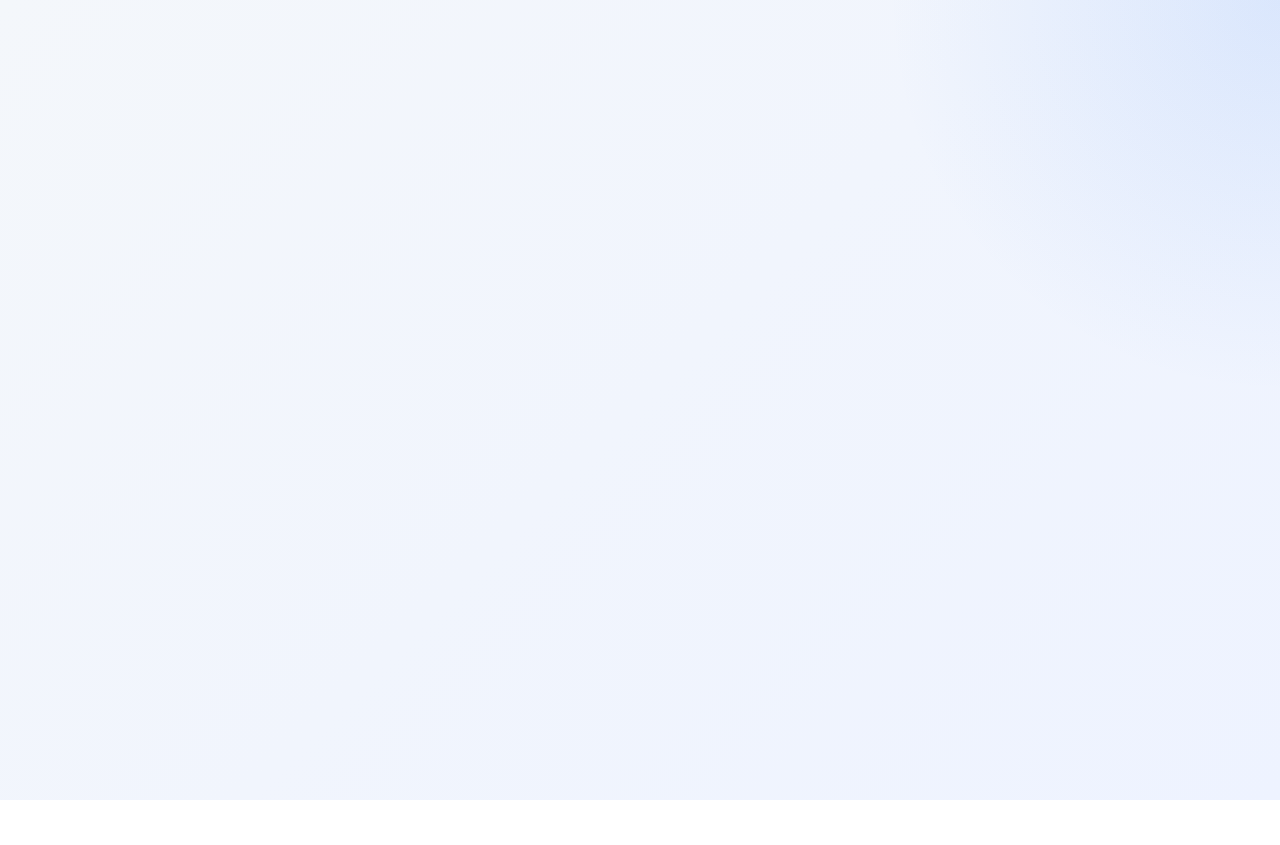
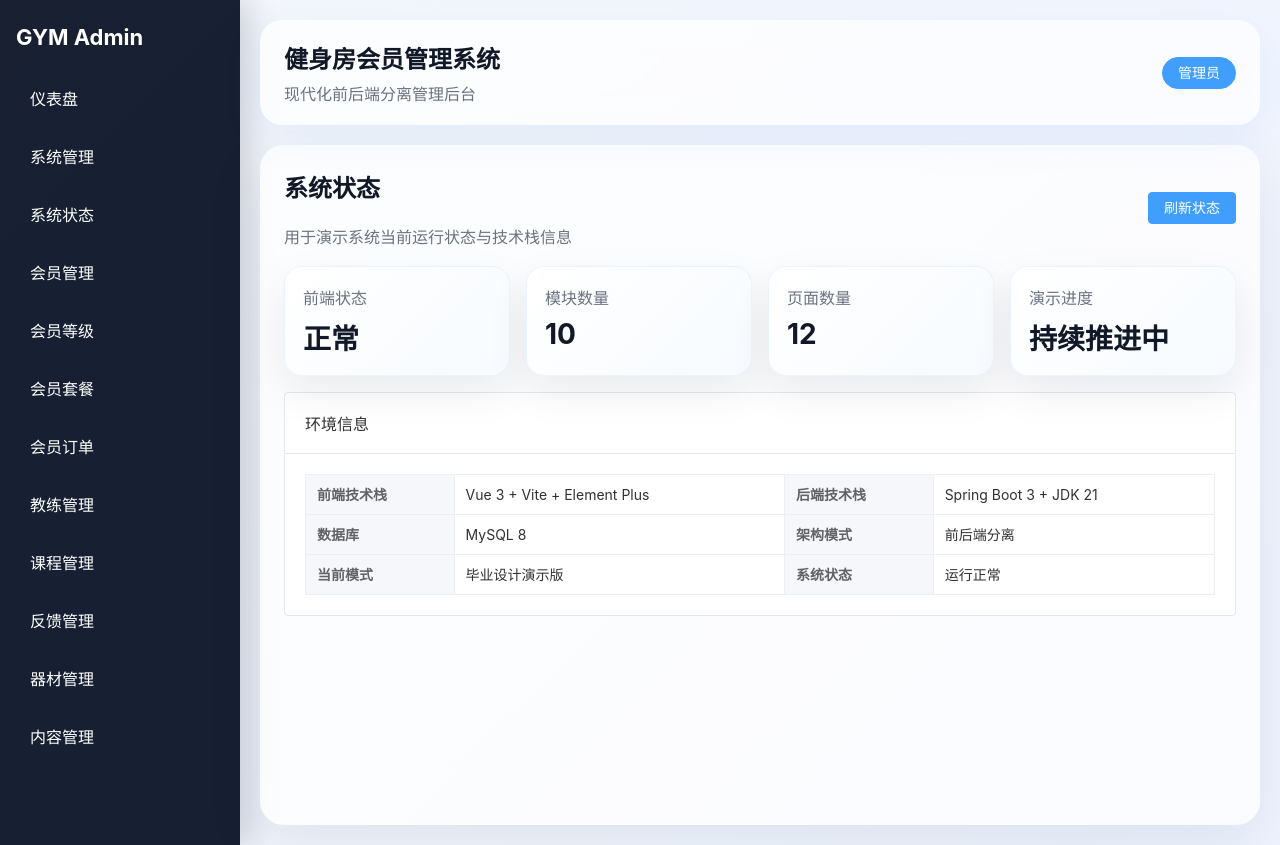
Before and after one commit to ptgnanan/gym-manager, a Vue app in the folder gym-management-admin/: page /system-status in a window 1280 px wide. Before the commit this address had no page. Before the commit the page ends 800 px from the top, so only its background shows below. Built offline with nearby package versions, Linux system fonts and the light colour scheme.

Commit message:
feat: add system status page for demo presentation

```diff
--- a/gym-management-admin/src/layouts/AdminLayout.vue
+++ b/gym-management-admin/src/layouts/AdminLayout.vue
@@ -28,6 +28,7 @@ const router = useRouter()
 const menus = [
   { label: '仪表盘', path: '/dashboard' },
   { label: '系统管理', path: '/system' },
+  { label: '系统状态', path: '/system-status' },
   { label: '会员管理', path: '/member' },
   { label: '会员等级', path: '/member-level' },
   { label: '会员套餐', path: '/member-package' },
--- a/gym-management-admin/src/router/index.ts
+++ b/gym-management-admin/src/router/index.ts
@@ -13,6 +13,7 @@ const routes = [
     children: [
       { path: 'dashboard', name: 'Dashboard', component: () => import('../views/dashboard/DashboardView.vue') },
       { path: 'system', name: 'System', component: () => import('../views/system/SystemView.vue') },
+      { path: 'system-status', name: 'SystemStatus', component: () => import('../views/system/StatusView.vue') },
       { path: 'member', name: 'Member', component: () => import('../views/member/MemberView.vue') },
       { path: 'member-level', name: 'MemberLevel', component: () => import('../views/member/MemberLevelView.vue') },
       { path: 'member-package', name: 'MemberPackage', component: () => import('../views/member/MemberPackageView.vue') },
--- /dev/null
+++ b/gym-management-admin/src/views/system/StatusView.vue
@@ -0,0 +1,39 @@
+<template>
+  <div>
+    <div class="page-header">
+      <div>
+        <h2>系统状态</h2>
+        <p>用于演示系统当前运行状态与技术栈信息</p>
+      </div>
+      <el-button type="primary">刷新状态</el-button>
+    </div>
+
+    <div class="stats-grid">
+      <div class="stat-card" v-for="item in stats" :key="item.label">
+        <div class="label">{{ item.label }}</div>
+        <div class="value">{{ item.value }}</div>
+      </div>
+    </div>
+
+    <el-card shadow="never">
+      <template #header>环境信息</template>
+      <el-descriptions :column="2" border>
+        <el-descriptions-item label="前端技术栈">Vue 3 + Vite + Element Plus</el-descriptions-item>
+        <el-descriptions-item label="后端技术栈">Spring Boot 3 + JDK 21</el-descriptions-item>
+        <el-descriptions-item label="数据库">MySQL 8</el-descriptions-item>
+        <el-descriptions-item label="架构模式">前后端分离</el-descriptions-item>
+        <el-descriptions-item label="当前模式">毕业设计演示版</el-descriptions-item>
+        <el-descriptions-item label="系统状态">运行正常</el-descriptions-item>
+      </el-descriptions>
+    </el-card>
+  </div>
+</template>
+
+<script setup lang="ts">
+const stats = [
+  { label: '前端状态', value: '正常' },
+  { label: '模块数量', value: 10 },
+  { label: '页面数量', value: 12 },
+  { label: '演示进度', value: '持续推进中' }
+]
+</script>
```
